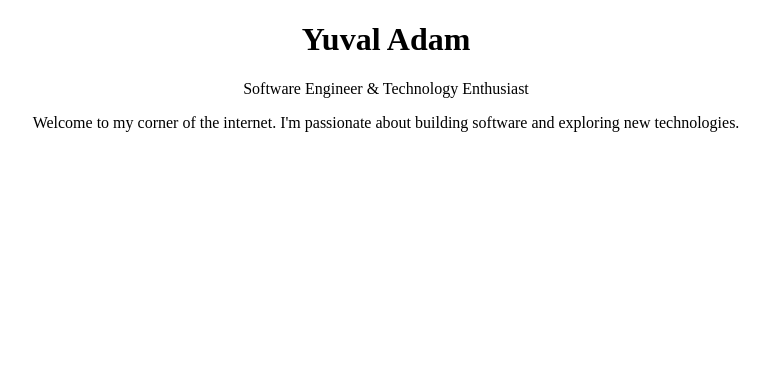
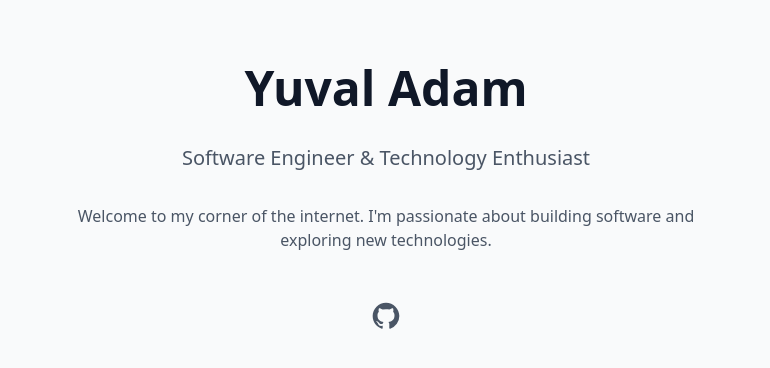
Before and after one commit to yuvadm/yuv.al, an Astro site: page / in a window 1280 px wide. Shown: the whole page, without its empty margins (254-1024 px from the left). Built offline with nearby package versions, Linux system fonts and the light colour scheme; Astro itself is replaced by a stand-in of ours.

Commit message:
Styles work now

```diff
--- a/src/layouts/Layout.astro
+++ b/src/layouts/Layout.astro
@@ -1,4 +1,6 @@
 ---
+import "../styles/global.css";
+
 interface Props {
 	title?: string;
 }
@@ -7,7 +9,7 @@ const { title = "Yuval Adam" } = Astro.props;
 ---
 
 <!doctype html>
-<html lang="en" class="bg-gray-50">
+<html lang="en">
 	<head>
 		<meta charset="UTF-8" />
 		<meta name="viewport" content="width=device-width" />
@@ -15,7 +17,7 @@ const { title = "Yuval Adam" } = Astro.props;
 		<meta name="generator" content={Astro.generator} />
 		<title>{title}</title>
 	</head>
-	<body class="min-h-screen text-gray-900 antialiased">
+	<body class="min-h-screen bg-gray-50">
 		<slot />
 	</body>
 </html>
--- a/src/pages/index.astro
+++ b/src/pages/index.astro
@@ -3,28 +3,31 @@ import Layout from '../layouts/Layout.astro';
 ---
 
 <Layout>
-	<main class="min-h-screen">
-		<div class="max-w-2xl mx-auto px-4 py-16 sm:px-6 sm:py-24 lg:max-w-4xl lg:px-8">
-			<div class="text-center mb-16">
-				<h1 class="text-4xl font-extrabold tracking-tight text-gray-900 sm:text-5xl md:text-6xl">
-					Yuval Adam
-				</h1>
-				<p class="mt-6 text-xl text-gray-500">
-					Software Engineer & Technology Enthusiast
-				</p>
-			</div>
+	<main class="container mx-auto px-4 py-16">
+		<div class="max-w-2xl mx-auto text-center space-y-8">
+			<h1 class="text-5xl font-bold text-gray-900">
+				Yuval Adam
+			</h1>
 
-			<div class="prose prose-lg mx-auto text-gray-500">
-				<p class="text-center">
+			<p class="text-xl text-gray-600">
+				Software Engineer & Technology Enthusiast
+			</p>
+
+			<div class="prose mx-auto">
+				<p class="text-gray-600">
 					Welcome to my corner of the internet. I'm passionate about building software
 					and exploring new technologies.
 				</p>
 			</div>
 
-			<div class="mt-12 flex justify-center space-x-6">
-				<a href="https://github.com/yuvadm" class="text-gray-400 hover:text-gray-500">
-					<span class="sr-only">GitHub</span>
-					<svg class="h-6 w-6" fill="currentColor" viewBox="0 0 24 24">
+			<div class="pt-4">
+				<a
+					href="https://github.com/yuvadm"
+					target="_blank"
+					rel="noopener noreferrer"
+					class="inline-flex items-center justify-center text-gray-600 hover:text-gray-900"
+				>
+					<svg class="h-8 w-8" fill="currentColor" viewBox="0 0 24 24">
 						<path fill-rule="evenodd" d="M12 2C6.477 2 2 6.484 2 12.017c0 4.425 2.865 8.18 6.839 9.504.5.092.682-.217.682-.483 0-.237-.008-.868-.013-1.703-2.782.605-3.369-1.343-3.369-1.343-.454-1.158-1.11-1.466-1.11-1.466-.908-.62.069-.608.069-.608 1.003.07 1.531 1.032 1.531 1.032.892 1.53 2.341 1.088 2.91.832.092-.647.35-1.088.636-1.338-2.22-.253-4.555-1.113-4.555-4.951 0-1.093.39-1.988 1.029-2.688-.103-.253-.446-1.272.098-2.65 0 0 .84-.27 2.75 1.026A9.564 9.564 0 0112 6.844c.85.004 1.705.115 2.504.337 1.909-1.296 2.747-1.027 2.747-1.027.546 1.379.202 2.398.1 2.651.64.7 1.028 1.595 1.028 2.688 0 3.848-2.339 4.695-4.566 4.943.359.309.678.92.678 1.855 0 1.338-.012 2.419-.012 2.747 0 .268.18.58.688.482A10.019 10.019 0 0022 12.017C22 6.484 17.522 2 12 2z" clip-rule="evenodd"></path>
 					</svg>
 				</a>
--- /dev/null
+++ b/tailwind.config.mjs
@@ -0,0 +1,8 @@
+/** @type {import('tailwindcss').Config} */
+export default {
+	content: ['./src/**/*.{astro,html,js,jsx,md,mdx,svelte,ts,tsx,vue}'],
+	theme: {
+		extend: {},
+	},
+	plugins: [],
+}
```
